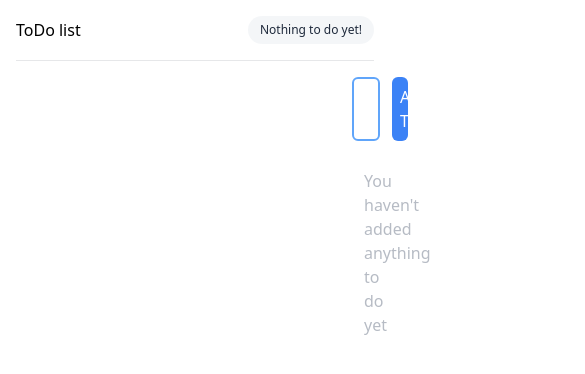
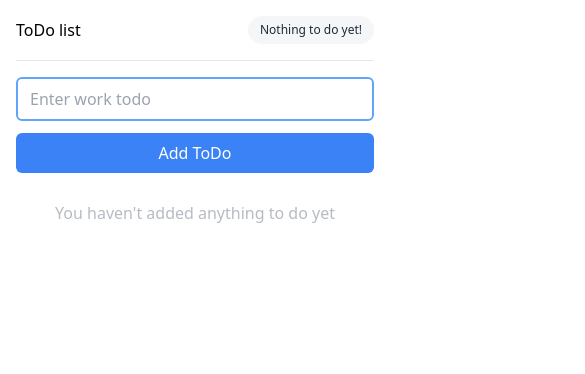
Before and after one commit to alihatampouri/todo-list, a React (Create React App) app: page / in a window 390 px wide. Shown: the top 374 px of the page, 585 px wide, since content can reach past the window. Built offline with nearby package versions, Linux system fonts and the light colour scheme.

Commit message:
Responsive development

```diff
--- a/src/App.js
+++ b/src/App.js
@@ -6,9 +6,9 @@ function App() {
   return (
     <TodosProvider>
       <Navbar />
-      <div className="container md:container md:mx-auto px-8 py-4">
+      <section className="md:mx-auto py-4 px-4 lg:px-60 md:px-40">
         <Todo />
-      </div>
+      </section>
     </TodosProvider>
   );
 }
--- a/src/components/Todo/Todo.jsx
+++ b/src/components/Todo/Todo.jsx
@@ -3,10 +3,10 @@ import TodoList from "./TodoList";
 
 const Todo = () => {
   return (
-    <div className="px-80">
+    <>
       <TodoForm />
       <TodoList />
-    </div>
+    </>
   );
 };
 
--- a/src/components/Todo/TodoForm.jsx
+++ b/src/components/Todo/TodoForm.jsx
@@ -29,16 +29,16 @@ const TodoForm = (props) => {
 
   return (
     <form onSubmit={submitHandler}>
-      <div className="flex justify-between gap-3">
+      <div className="flex justify-between gap-3 flex-col sm:flex-row">
         <input
           type="text"
-          className="w-9/12 border-2 hover:border-blue-200 focus:border-blue-400 transition rounded-md px-3 py-2 outline-none"
+          className="sm:w-9/12 border-2 hover:border-blue-200 focus:border-blue-400 transition rounded-md px-3 py-2 outline-none"
           placeholder="Enter work todo"
           value={todo}
           ref={todoText}
           onChange={changeHandler}
         ></input>
-        <button className="w-3/12 bg-blue-500 hover:bg-blue-600 transition text-white p-2 rounded-md">
+        <button className="sm:w-3/12 bg-blue-500 hover:bg-blue-600 transition text-white p-2 rounded-md">
           Add ToDo
         </button>
       </div>
--- a/src/components/Todo/TodoItem.jsx
+++ b/src/components/Todo/TodoItem.jsx
@@ -55,7 +55,7 @@ const TodoItem = ({ todo, onComplete, onEdit, onDelete }) => {
       <input
         type="text"
         value={editing ? editing.text : todo.text}
-        className="bg-gray-100 outline-none w-11/12"
+        className="bg-gray-100 outline-none w-8/12"
         onChange={changeHandler}
         onKeyDown={keyDownHandler}
         disabled={!editing}
```
